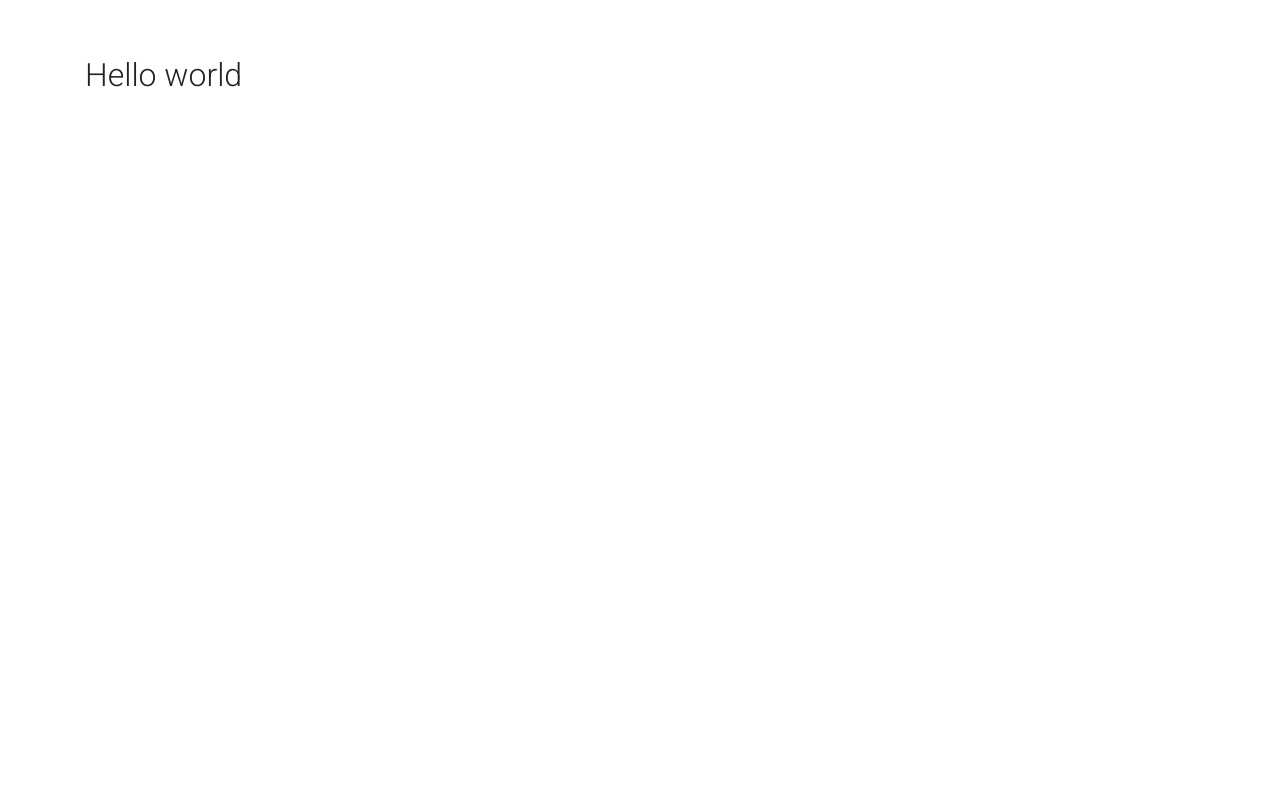
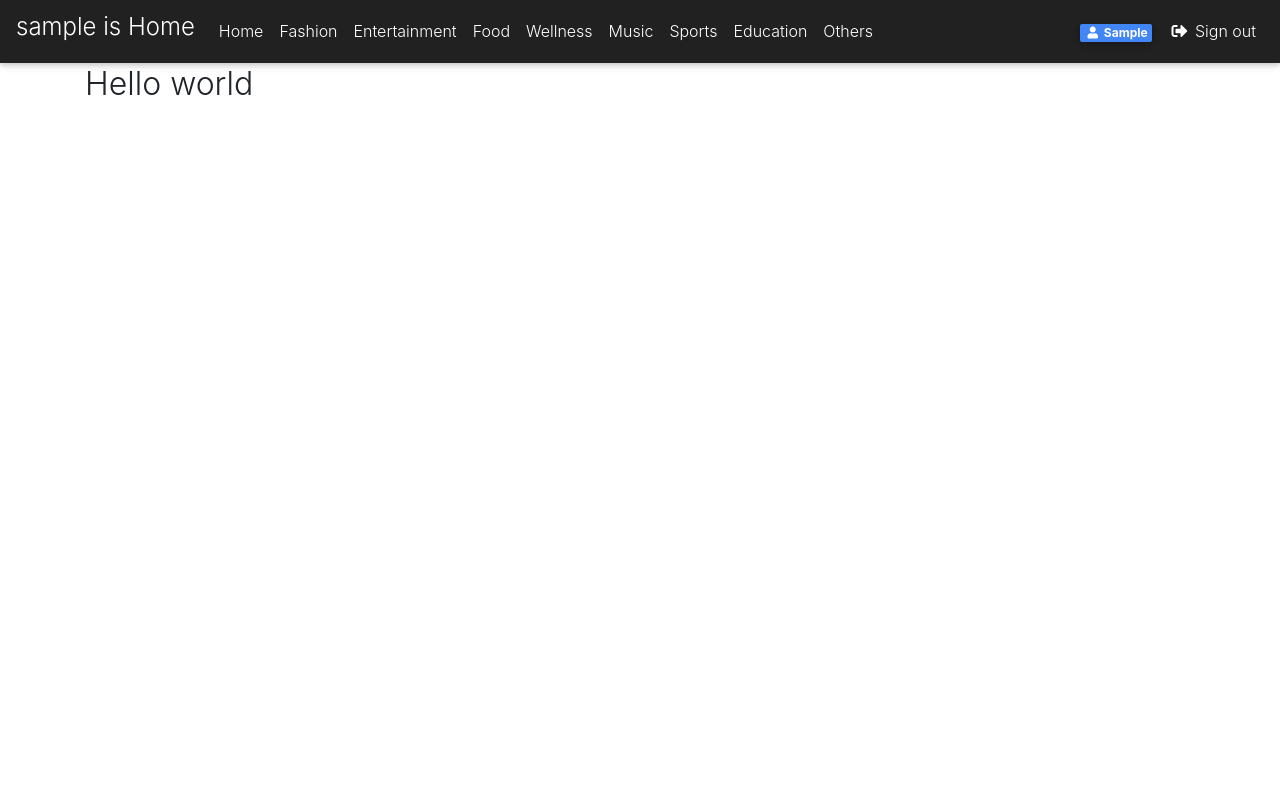
Before and after one commit to D-Kamunya/Blog, a Flask app: page / in a window 1280 px wide. Before the commit the page is almost empty. Run offline with Flask 2, Linux system fonts and the light colour scheme; the visitor is signed in with stand-in values (Sample User, id 1); data comes from the database, SQL or seed files in the repository; some libraries are stand-ins or nearby versions.

Commit message:
Create navbar html template

```diff
--- a/app/blog/views.py
+++ b/app/blog/views.py
@@ -1,6 +1,6 @@
 from flask import render_template
 from . import blog
-from flask_login import login_required
+from flask_login import login_required,current_user
 
 
 # Views
@@ -12,4 +12,4 @@ def index():
     View root page function that returns the index page and its data
     '''
 
-    return render_template('index.html')
+    return render_template('index.html',user = current_user)
--- a/app/static/css/index.css
+++ b/app/static/css/index.css
@@ -0,0 +1,6 @@
+.body{
+  font-family: -apple-system,BlinkMacSystemFont,"Segoe UI",Roboto,"Helvetica Neue",Arial,"Noto Sans",sans-serif,"Apple Color Emoji","Segoe UI Emoji","Segoe UI Symbol","Noto Color Emoji";
+  font-weight: normal;
+  min-height: 100vh;
+  box-sizing: border-box;
+ }
--- a/app/templates/base.html
+++ b/app/templates/base.html
@@ -30,10 +30,11 @@
 
 <body class="body">
     {%block navbar%}
-
+    {% include 'navbar.html' %}
     {%endblock navbar%}
 
-  <div style="padding-top:56px" class="content container">
+
+  <div style="padding-top:65px" class="content container">
   {% block content %}{% endblock content %}
   </div>
 
--- /dev/null
+++ b/app/templates/navbar.html
@@ -0,0 +1,58 @@
+<nav class="mb-1 navbar navbar-expand-lg navbar-dark bg-dark fixed-top text-white">
+  <div class="navbar-translate">
+    <a class="navbar-brand text-white" href="/"><h4>{{current_user.username}} is Home</h4></a>
+  </div>
+  <button class="navbar-toggler" type="button" data-toggle="collapse" data-target="#navbarSupportedContent-333"
+    aria-controls="navbarSupportedContent-333" aria-expanded="false" aria-label="Toggle navigation">
+    <span class="navbar-toggler-icon"></span>
+  </button>
+  <div class="collapse navbar-collapse" id="navbarSupportedContent-333">
+    <ul class="navbar-nav mr-auto text-white">
+      <li class="nav-item ">
+        <a class="nav-link" href="/">Home
+        </a>
+      </li>
+      <li class="nav-item ">
+        <a class="nav-link" href="">Fashion</a>
+      </li>
+      <li class="nav-item ">
+        <a class="nav-link" href="">Entertainment</a>
+      </li>
+      <li class="nav-item ">
+        <a class="nav-link" href="">Food</a>
+      </li>
+      <li class="nav-item ">
+        <a class="nav-link" href="">Wellness</a>
+      </li>
+      <li class="nav-item ">
+        <a class="nav-link" href="">Music</a>
+      </li>
+      <li class="nav-item ">
+        <a class="nav-link" href="">Sports</a>
+      </li>
+      <li class="nav-item ">
+        <a class="nav-link" href="">Education</a>
+      </li>
+      <li class="nav-item ">
+        <a class="nav-link" href="">Others</a>
+      </li>
+    </ul>
+    <ul class="navbar-nav ml-auto">
+      {% if current_user.is_authenticated %}
+      <li class="nav-item">
+        <a class="nav-link" href=""><span class="badge badge-primary"><i class="fas fa-user"></i> {{current_user.username | capitalize}}</span>
+        </a>
+      </li>
+      <li class="nav-item">
+        <a class="nav-link" href=""><i class="fas fa-sign-out-alt"></i> Sign out
+        </a>
+      </li>
+      {%else%}
+      <li class="nav-item">
+        <a class="nav-link" href="{{url_for('auth.login')}}">Sign in
+        </a>
+      </li>
+      {%endif%}
+    </ul>
+  </div>
+</nav>
```
